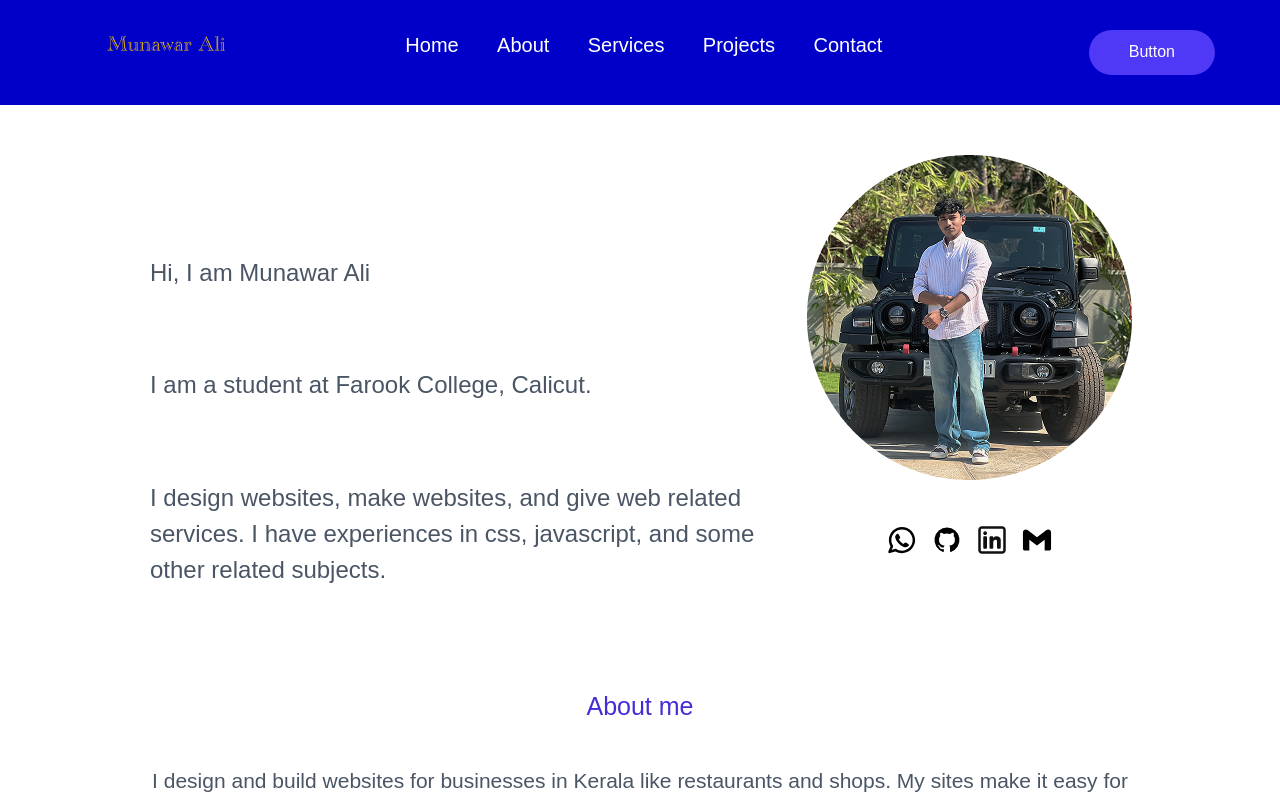
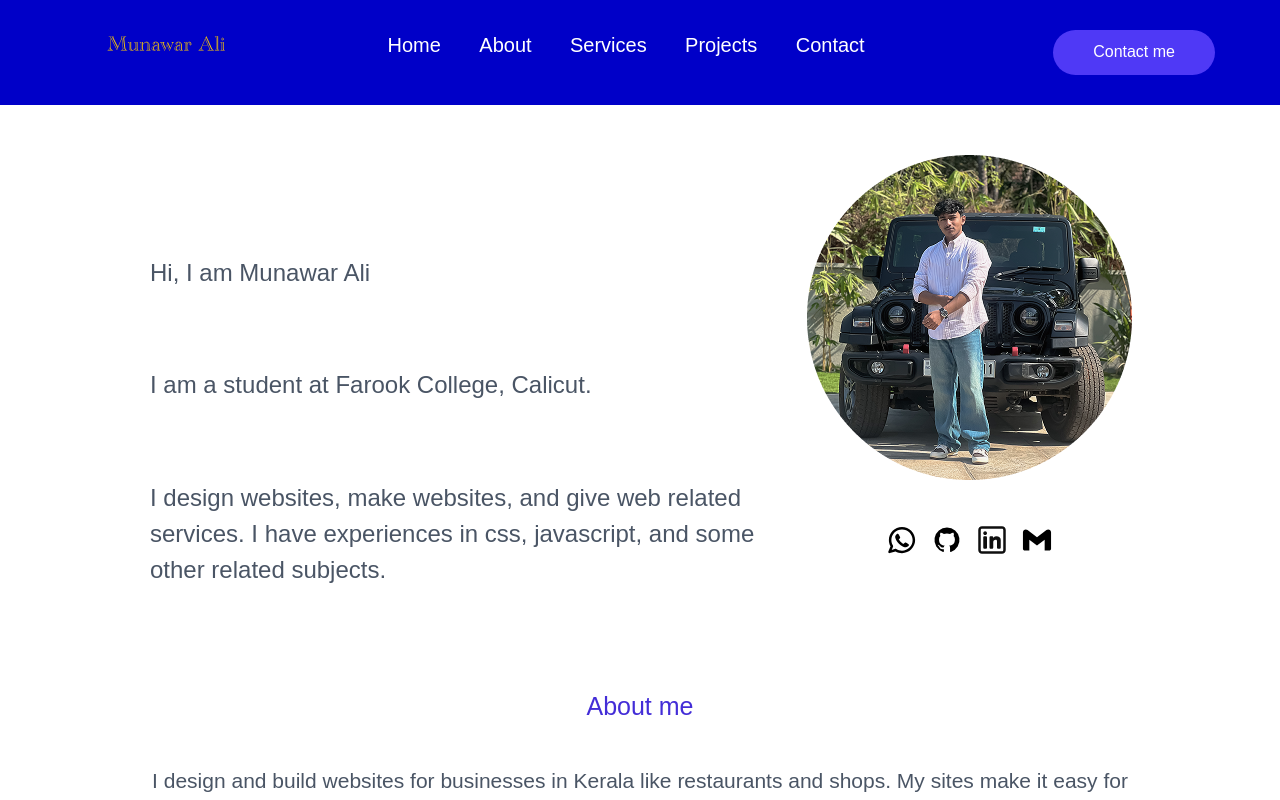
Before and after one commit to Webmav/my-portfolio, a React (Vite) app: page / in a window 1280 px wide. Shown: the top 800 px of the page. Built offline with nearby package versions, Linux system fonts and the light colour scheme; a web font is replaced by a local one.

Commit message:
Made button in the nav functionable.

```diff
--- a/src/components/Navbar.jsx
+++ b/src/components/Navbar.jsx
@@ -61,10 +61,12 @@ export default function Navbar() {
                 </NavLink>
             </ul>
 
-            <NavLink
-                to="/">
-                <button className="rounded-[100vw] px-[40px] py-[10.25px] bg-indigo-600 active:bg-indigo-900 text-white active:text-gray-300">Button</button>
-            </NavLink>
+                <a
+                    href="https://wa.me//971583070144?text=Hi, I'd like a free mockup"
+                    className="rounded-[100vw] px-[40px] py-[10.25px] bg-indigo-600 active:bg-indigo-900 text-white active:text-gray-300 max-md:hidden"
+                >
+                            Contact me
+                </a>
 
             <div className='md:hidden'>
                 <svg onClick={menuButton} className="icon | hidden w-[21px] h-[22px] " id='close-icon'>
```
